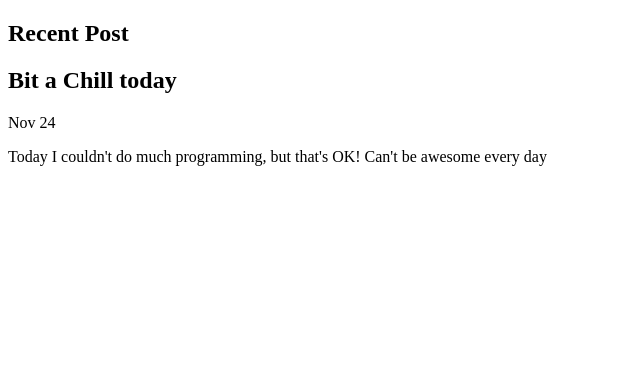
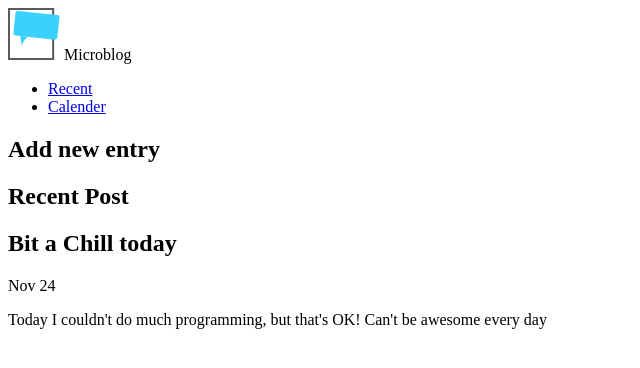
Before and after one commit to anujml/flask-blog, a Flask app: page / in a window 1280 px wide. Shown: the top 368 px of the page, without its empty margins (0-640 px from the left). Run offline with Flask 3, Linux system fonts and the light colour scheme.

Commit message:
finishing the header and navigation work

```diff
--- a/templates/home.html
+++ b/templates/home.html
@@ -7,12 +7,18 @@
   <title>Microblog</title>
 </head>
 <body>
-<header>
-
+<header class = 'navbar'>
+  <div class='navbar__brand'>
+    <img src='static/microblog-logo.svg' alt = 'microblog-logo' /> Microblog
+  </div>
+  <ul class = 'navbar__navigation'>
+    <li class="navbar__navigation-item"><a href='#' class = 'navbar__link'> Recent </a></li>
+    <li class="navbar__navigation-item"><a href='#' class = 'navbar__link'> Calender </a></li>
+  </ul>
 </header>
   <main>
     <section>
-
+      <h1>Add new entry</h1>
     </section>
     <section>
       <h1>Recent Post</h1>
```
Also changed, not shown: static/microblog-logo.svg (added).
